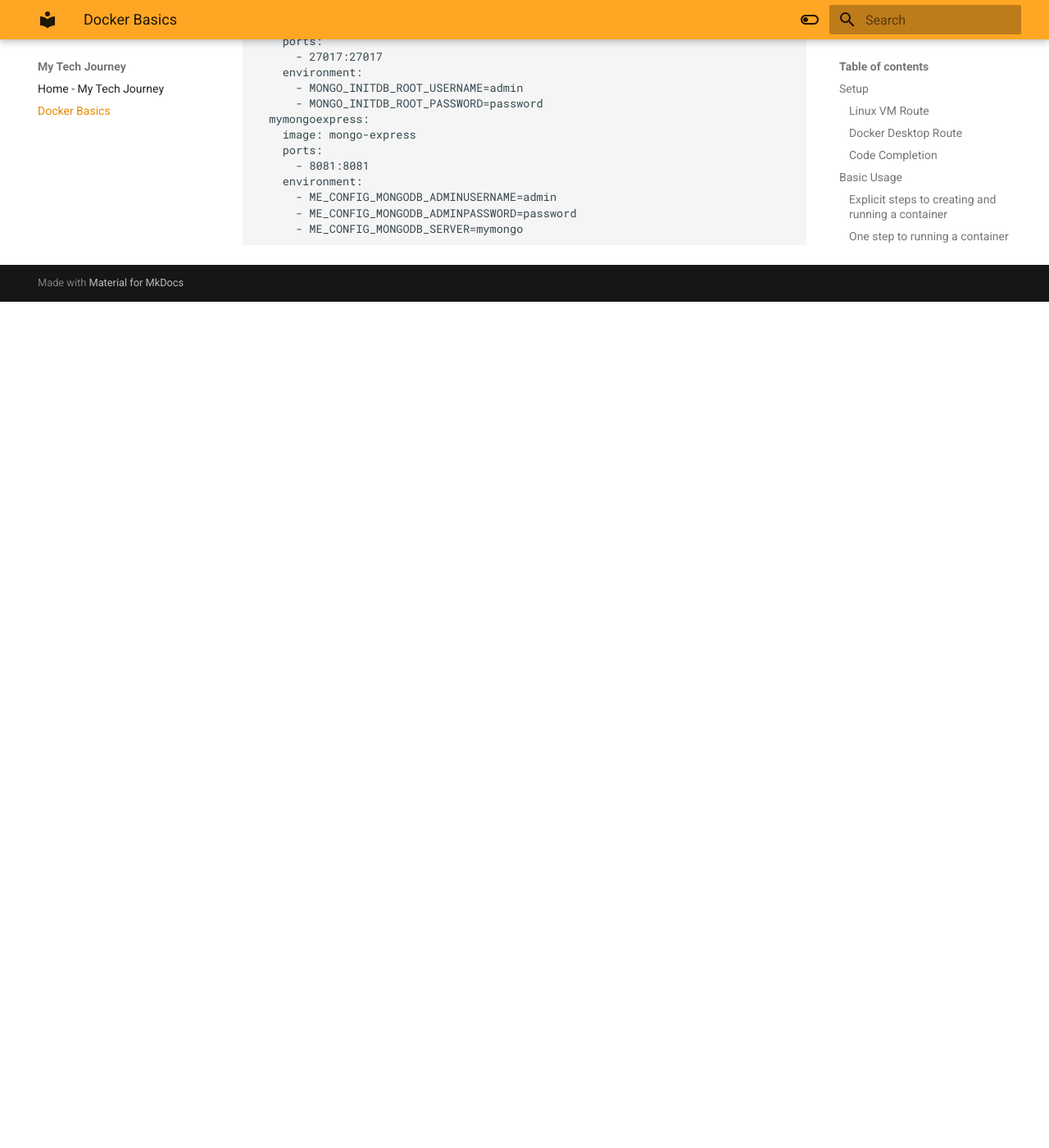
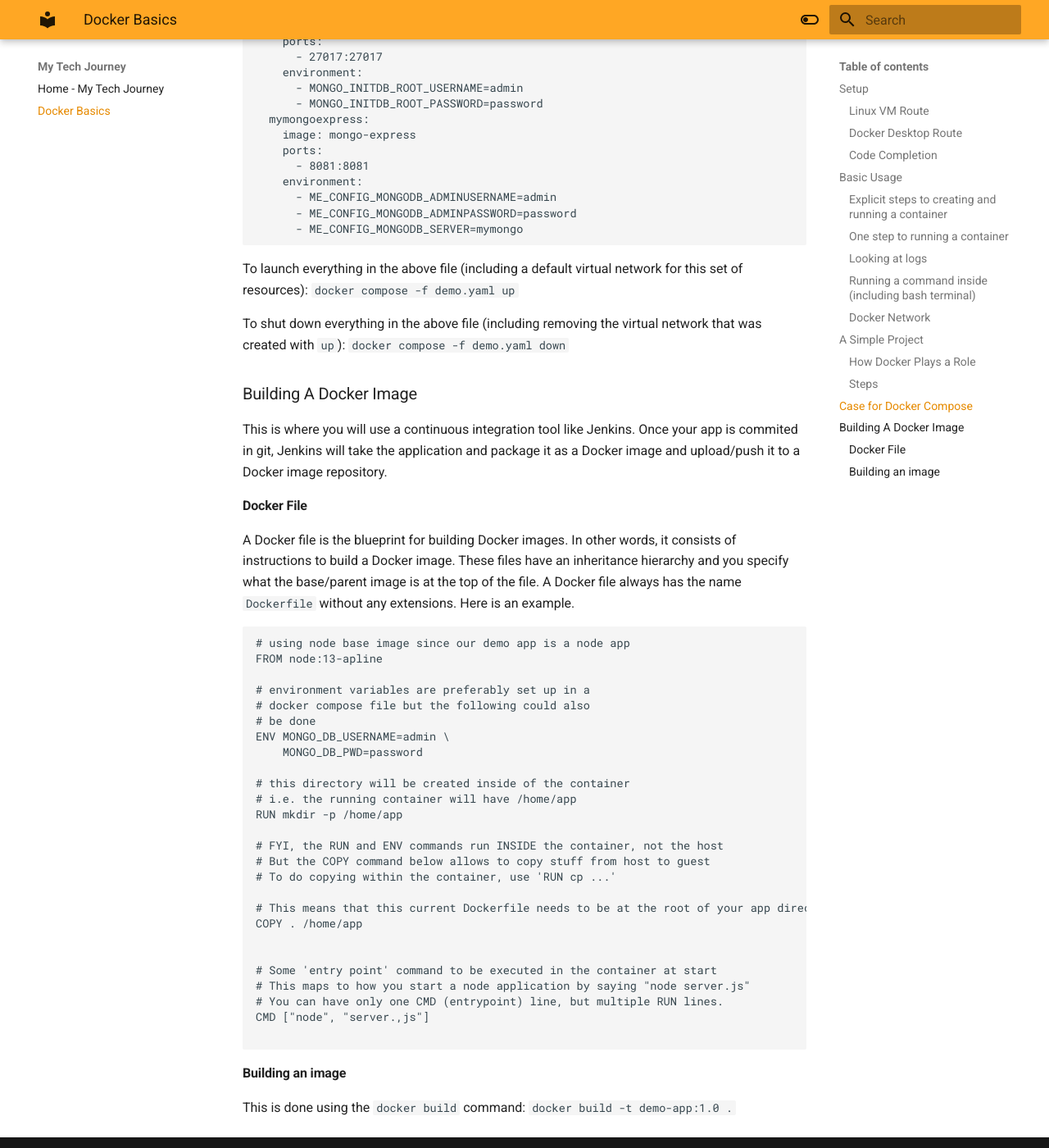
Before and after one commit to Jazzwall/mytechjourney, an MkDocs documentation site: the page built from docs/dockerbasics.md, in a window 1280 px wide and 1400 px high, scrolled down 2986 px. Shown: the whole window at 82% size. Built offline with MkDocs 1.6.1 and Material for MkDocs 9.7.7, drawn with Linux system fonts in a browser that asks for light colours; before the commit the page ends 3354 px from its top, so only the background shows below that.

Commit message:
vault backup: 2022-01-28 17:16:08

````diff
--- a/docs/dockerbasics.md
+++ b/docs/dockerbasics.md
@@ -112,3 +112,48 @@
       - ME_CONFIG_MONGODB_ADMINPASSWORD=password
       - ME_CONFIG_MONGODB_SERVER=mymongo
 ```
+
+To launch everything in the above file (including a default virtual network for this set of resources):
+`docker compose -f demo.yaml up`
+
+To shut down everything in the above file (including removing the virtual network that was created with `up`):
+`docker compose -f demo.yaml down`
+
+
+### Building A Docker Image
+This is where you will use a continuous integration tool like Jenkins.  Once your app is commited in git, Jenkins will take the application and package it as a Docker image and upload/push it to a Docker image repository.
+
+#### Docker File
+A Docker file is the blueprint for building Docker images.  In other words, it consists of instructions to build a Docker image.  These files have an inheritance hierarchy and you specify what the base/parent image is at the top of the file.  A Docker file always has the name `Dockerfile` without any extensions.  Here is an example.
+```dockerfile
+# using node base image since our demo app is a node app
+FROM node:13-apline
+
+# environment variables are preferably set up in a
+# docker compose file but the following could also
+# be done
+ENV MONGO_DB_USERNAME=admin \
+	MONGO_DB_PWD=password
+
+# this directory will be created inside of the container
+# i.e. the running container will have /home/app
+RUN mkdir -p /home/app
+
+# FYI, the RUN and ENV commands run INSIDE the container, not the host
+# But the COPY command below allows to copy stuff from host to guest
+# To do copying within the container, use 'RUN cp ...'
+
+# This means that this current Dockerfile needs to be at the root of your app directory.
+COPY . /home/app
+
+
+# Some 'entry point' command to be executed in the container at start
+# This maps to how you start a node application by saying "node server.js"
+# You can have only one CMD (entrypoint) line, but multiple RUN lines.
+CMD ["node", "server.,js"]
+
+```
+
+#### Building an image
+This is done using the `docker build` command:
+`docker build -t demo-app:1.0 .`
````
Also changed, not shown: 1 other file.
